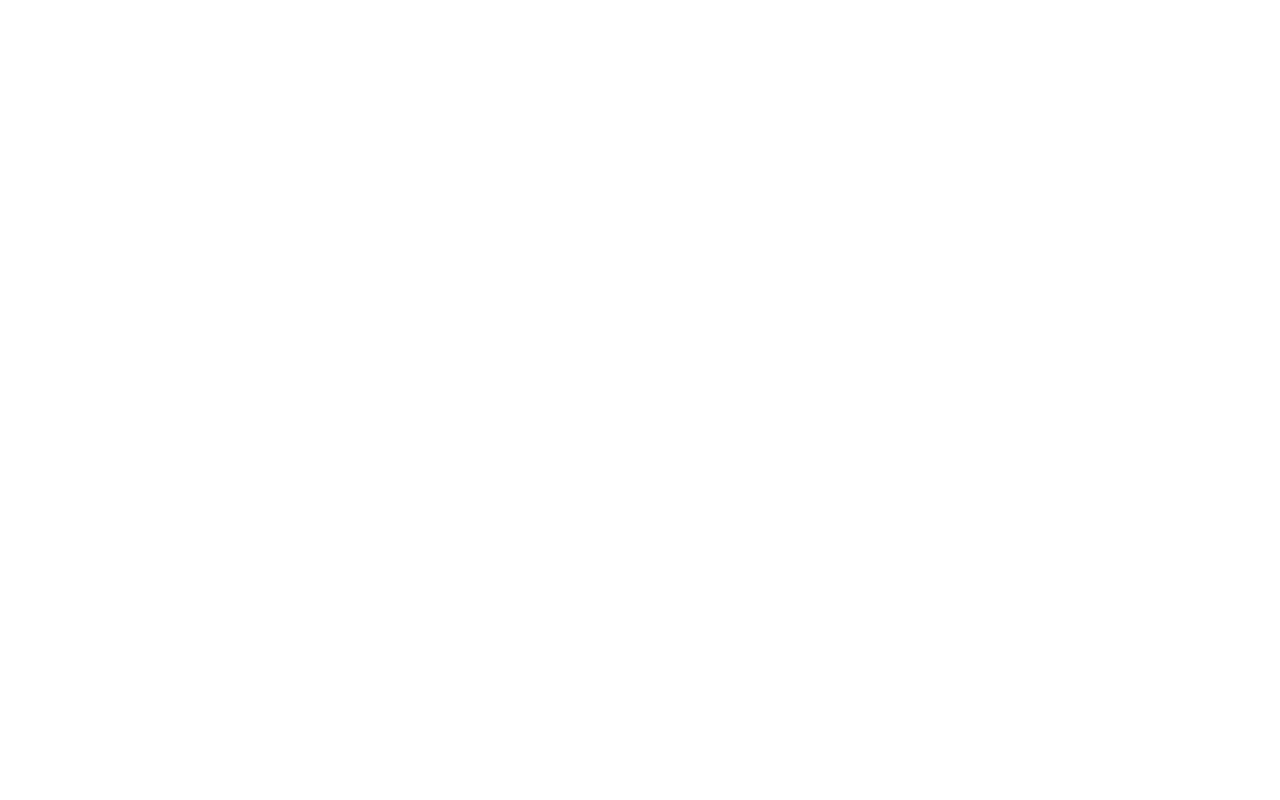
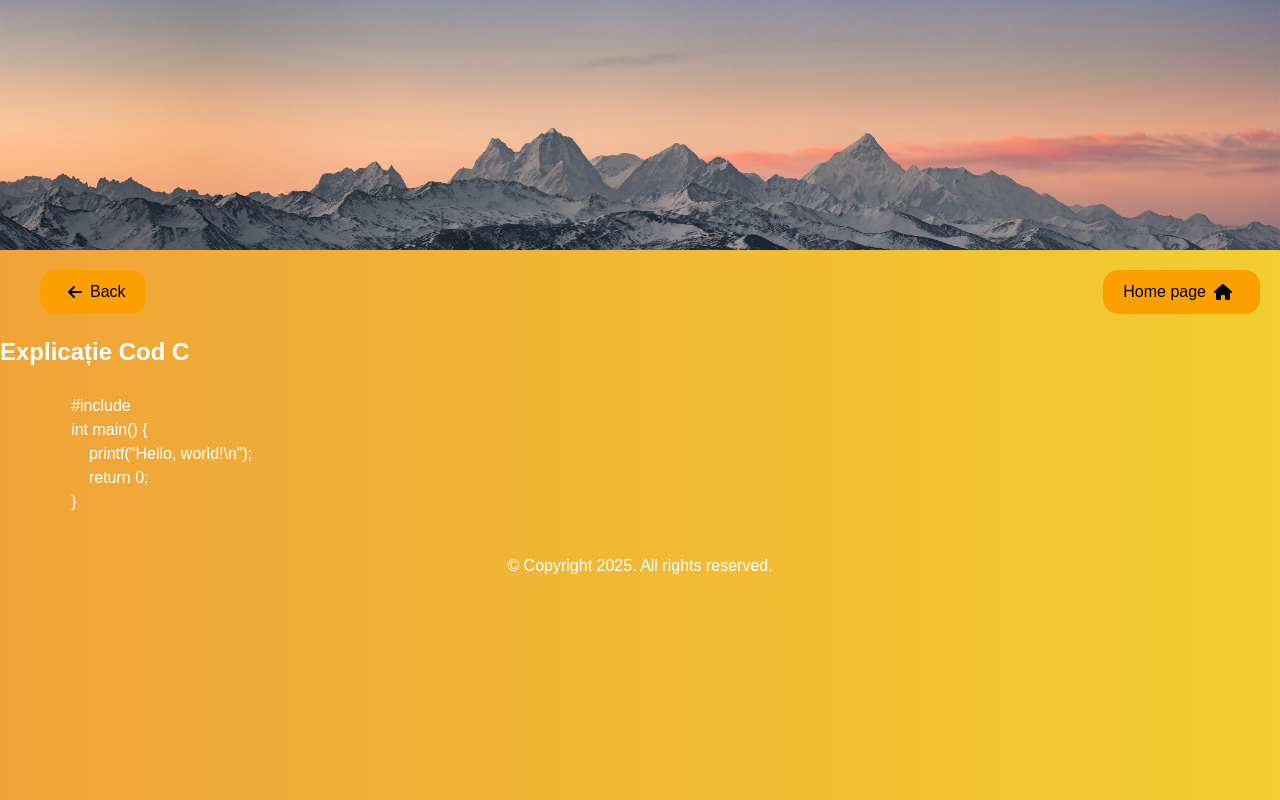
Before and after one commit to FlaviusMarian27/Flavius-Project, a plain HTML site: page FlaviusPage/HTML/tictactoeC.html in a window 1280 px wide. Drawn offline with Linux system fonts and the light colour scheme.

Commit message:
Tictactoe page

```diff
--- a/FlaviusPage/CSS/styleproject.css
+++ b/FlaviusPage/CSS/styleproject.css
@@ -92,6 +92,69 @@
     margin: 0 8px; /* Spațiere între iconiță și text */
 }
 
+/* Footer styles */
+footer{/* pentru copyright*/
+    font-size: 16px;
+    text-align: center;
+    padding: 16px 0;
+}
+
+/* Scroll to top */
+@keyframes slideInFromLeft {
+    from {
+        transform: translateY(-100%); /* Pornește din afara ecranului */
+        opacity: 0; /* Invizibil la inceput */
+    }
+    to {
+        transform: translateY(0); /* Ajunge la poziția sa finală */
+        opacity: 1; /* Devine complet vizibil */
+    }
+}
+
+@keyframes fadeOut {
+    from {
+        opacity: 1; /* Vizibil */
+        transform: translateY(0); /* La poziția sa normală */
+    }
+    to {
+        opacity: 0; /* Invizibil */
+        transform: translateY(50px); /* Se mută în jos */
+    }
+}
+
+.go-top-btn{
+    position: fixed;
+    bottom: 25px;
+    right: 25px;
+    border-radius: 50%;
+    cursor: pointer;
+    height: 60px;
+    width: 60px;
+    background-color: #fca001;
+    border: 3px solid #fff;
+    display: none;
+    justify-content: center;
+    align-content: center;
+    animation: slideInFromLeft 1s ease-out;
+    z-index: 1000;/* il aduci peste toate butoanele*/
+}
+
+.go-top-btn img{
+    display: flex;
+    justify-content: center;
+    align-items: center;
+}
+
+.go-top-btn:hover img {
+    filter: invert(1); /* Face imaginea neagra daca era alba */
+}
+
+.go-top-btn.hide {
+    animation: fadeOut 0.5s ease-out forwards; /* Aplică animația fadeOut */
+    display: flex; /* Menține vizibilitatea în timpul animației */
+}
+
+
 .section-container {
     display: flex;
     justify-content: center; /* Centrează secțiunile pe orizontală */
@@ -175,64 +238,31 @@
     display: block;
 }
 
-/* Footer styles */
-footer{/* pentru copyright*/
-    font-size: 16px;
-    text-align: center;
-    padding: 16px 0;
+.buttons-container-1 {
+    display: flex;
+    justify-content: space-between; /* Butoane la stânga și dreapta */
+    align-items: center;
+    padding: 20px;
+    max-width: 100%;
 }
 
-/* Scroll to top */
-@keyframes slideInFromLeft {
-    from {
-        transform: translateY(-100%); /* Pornește din afara ecranului */
-        opacity: 0; /* Invizibil la inceput */
-    }
-    to {
-        transform: translateY(0); /* Ajunge la poziția sa finală */
-        opacity: 1; /* Devine complet vizibil */
-    }
+.buton1-1 {
+    display: flex;
+    align-items: center;
+    padding: 10px 20px;
+    background-color: #fca001;
+    color: #000;
+    font-size: 16px;
+    border-radius: 15px;
+    text-decoration: none;
+    transition: 0.3s;
+    margin-left: 20px;
 }
 
-@keyframes fadeOut {
-    from {
-        opacity: 1; /* Vizibil */
-        transform: translateY(0); /* La poziția sa normală */
-    }
-    to {
-        opacity: 0; /* Invizibil */
-        transform: translateY(50px); /* Se mută în jos */
-    }
+.buton1-1:hover {
+    background-color: #fff;
 }
 
-.go-top-btn{
-    position: fixed;
-    bottom: 25px;
-    right: 25px;
-    border-radius: 50%;
-    cursor: pointer;
-    height: 60px;
-    width: 60px;
-    background-color: #fca001;
-    border: 3px solid #fff;
-    display: none;
-    justify-content: center;
-    align-content: center;
-    animation: slideInFromLeft 1s ease-out;
-    z-index: 1000;/* il aduci peste toate butoanele*/
+.buton1-1 i {
+    margin: 0 8px; /* Spațiere între iconiță și text */
 }
-
-.go-top-btn img{
-    display: flex;
-    justify-content: center;
-    align-items: center;
-}
-
-.go-top-btn:hover img {
-    filter: invert(1); /* Face imaginea neagra daca era alba */
-}
-
-.go-top-btn.hide {
-    animation: fadeOut 0.5s ease-out forwards; /* Aplică animația fadeOut */
-    display: flex; /* Menține vizibilitatea în timpul animației */
-}
--- a/FlaviusPage/HTML/tictactoeC.html
+++ b/FlaviusPage/HTML/tictactoeC.html
@@ -1,11 +1,58 @@
 <!DOCTYPE html>
 <html lang="en">
 <head>
-    <meta charset="UTF-8">
-    <meta name="viewport" content="width=device-width, initial-scale=1.0">
+    <meta charset="UTF-8"/>
+    <meta name="viewport" content="width=device-width, initial-scale=1.0"/>
+    <meta http-equiv ="X-UA-Compatible" content="IE=edge"/>
+    <meta name = "keywords" content = "TicTacToe, c language, c, minigame, project"/>
+    <meta name = "description" content = "TicTacToe in C"/>
+    <meta name = "author" content = "Marian Flavius-Andrei"/>
+    <meta name = "robots" content = "index,follow"/>
+    <link rel="stylesheet" href="https://cdnjs.cloudflare.com/ajax/libs/font-awesome/6.7.2/css/all.min.css" integrity="sha512-Evv84Mr4kqVGRNSgIGL/F/aIDqQb7xQ2vcrdIwxfjThSH8CSR7PBEakCr51Ck+w+/U6swU2Im1vVX0SVk9ABhg==" crossorigin="anonymous" referrerpolicy="no-referrer" />
+    <link rel="stylesheet" href="../CSS/styleproject.css">
     <title>TicTacToe in C</title>
 </head>
 <body>
+    <!-- Start buttom  -->
+    <buttom class="go-top-btn">
+        <img src = "../images/arrow-up.jpg" alt = "arrow up">
+    </buttom>
+    <!-- End buttom  -->
 
+    <!-- Start imagine coperta  -->
+    <header></header>
+    <!-- End imagine coperta  -->
+
+    <!-- Start butoane navigare -->
+    <div class="buttons-container-1">
+        <a href="../HTML/proiecte.html" class="buton1-1">
+            <i class="fa-solid fa-arrow-left"></i> Back
+        </a>
+
+        <a href="../HTML/index.html" class="buton1-1">
+            Home page <i class="fa-solid fa-house"></i>
+        </a>
+    </div>
+    <!-- End butoane navigare -->
+
+    <!-- Interfata unde vine pus codul start -->
+    <h2>Explicație Cod C</h2>
+    <div class="container">
+        <div class="code-container">
+            <pre><code class="language-c">
+                #include <stdio.h>
+                int main() {
+                    printf("Hello, world!\n");
+                    return 0;
+                }
+            </code></pre>
+        </div>
+    </div>
+    <!-- Interfata unde vine pus codul end -->
+
+    <footer>
+        <p id="copyright"> &copy; Copyright <span id="year"></span>. All rights reserved.</p>
+    </footer>
+    <script src ="../JS/script.js"></script>
 </body>
 </html>
```
